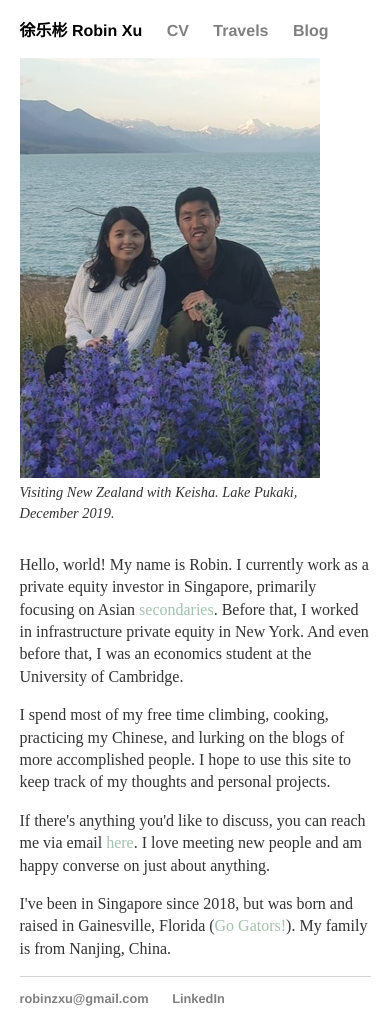
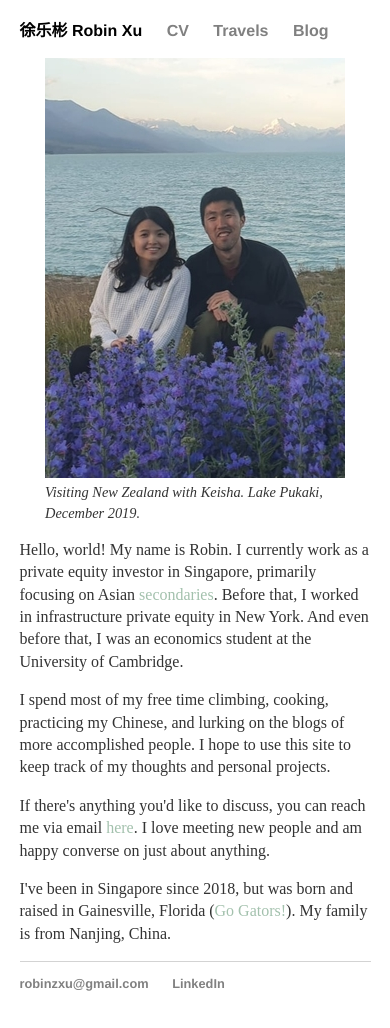
Before and after one commit to robinzxu/robinzxu.github.io, a Jekyll site: the page index.html, which Jekyll copies as it is, in a window 390 px wide. Built offline with Jekyll 4.4.1, drawn with Linux system fonts in a browser that asks for light colours.

Commit message:
Update main.css

```diff
--- a/css/main.css
+++ b/css/main.css
@@ -48,7 +48,7 @@
         float: none;
         width: 300px;
         margin: 0 auto;
-        padding: 0x 0x 15x 0x;
+        padding: 0;
     }
 
     .mobile_test {
```
